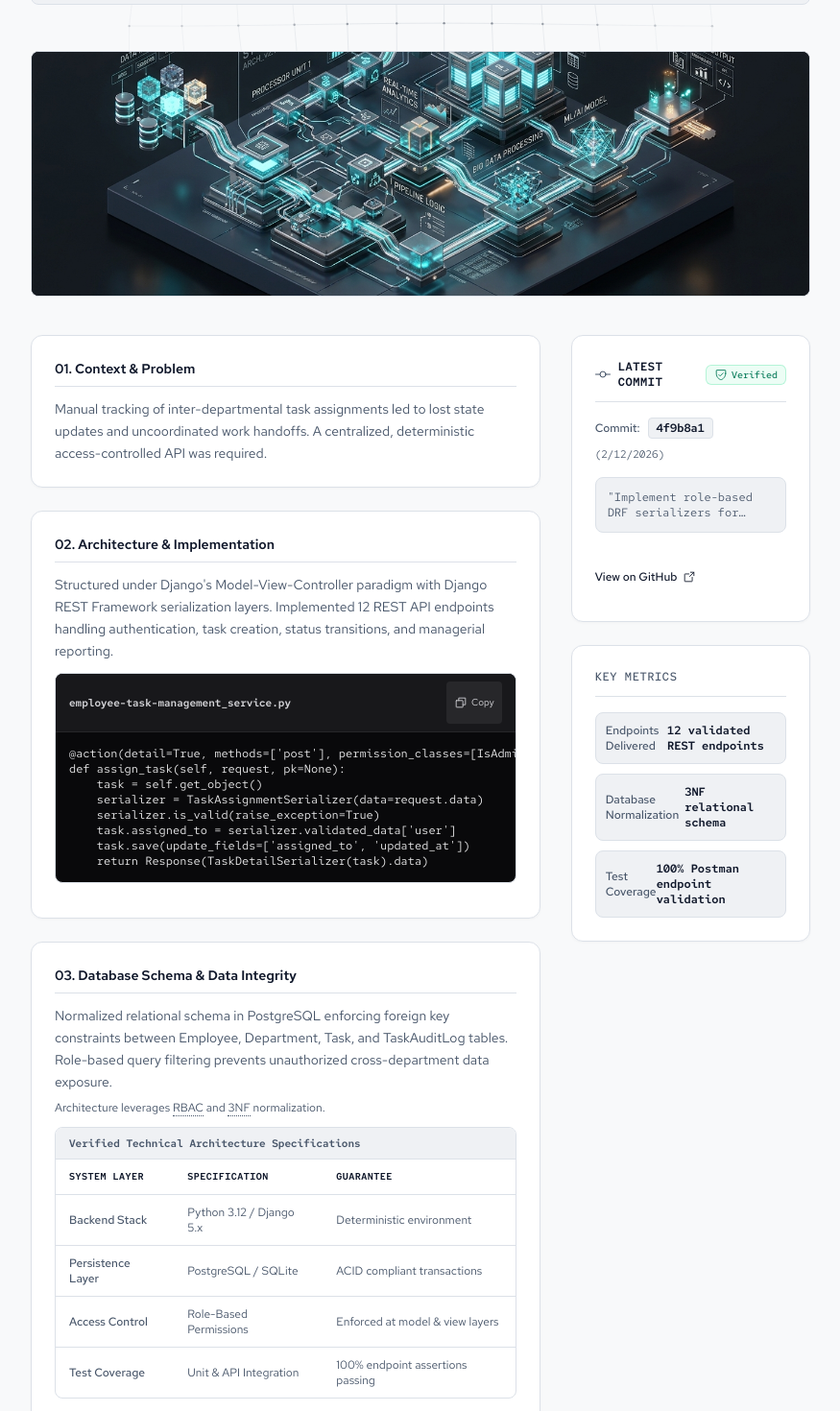
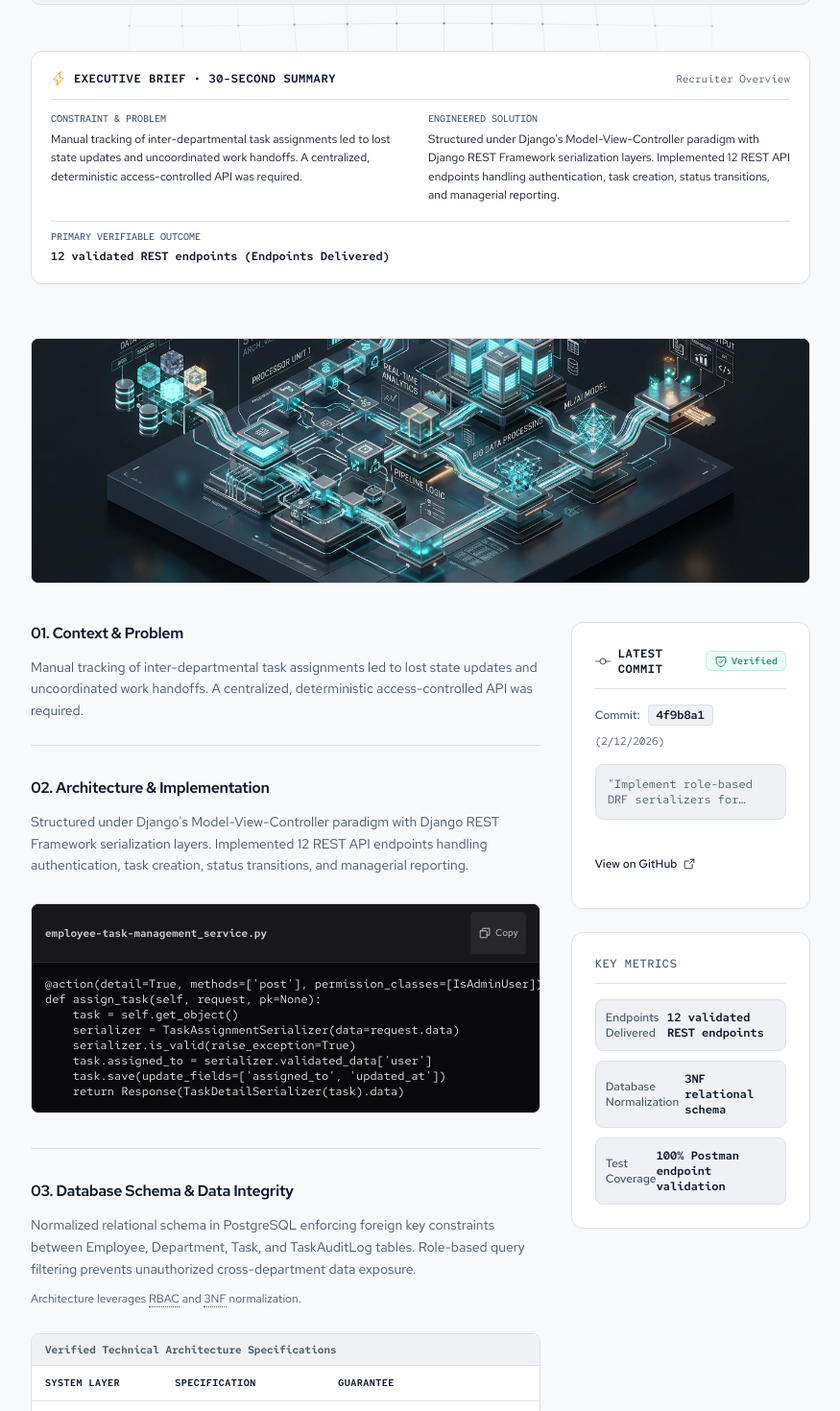
Before and after one commit to kamilhisham3124/PRJCT-personal, a Next.js app: page /work/employee-task-management in a window 1280 px wide. Shown: the part 400-1870 px from the top of the page at 96% size, without its empty margins (202-1077 px from the left). Built offline with nearby package versions, Linux system fonts and the light colour scheme; no server answers.

Commit message:
feat(work): add recruiter executive brief and elevate case study editorial presentation

```diff
--- a/src/app/work/[slug]/page.tsx
+++ b/src/app/work/[slug]/page.tsx
@@ -11,6 +11,7 @@ import { Breadcrumb } from "../../../components/shared/Breadcrumb";
 import { ReadingProgress } from "../../../components/client/ReadingProgress";
 import { LightboxModal } from "../../../components/client/LightboxModal";
 import { CaseStudySections } from "../../../components/shared/CaseStudySections";
+import { ExecutiveBriefCard } from "../../../components/shared/ExecutiveBriefCard";
 
 export const dynamic = "force-static";
 
@@ -84,6 +85,8 @@ export default async function CaseStudyDetailPage({
         )}
       </header>
 
+      <ExecutiveBriefCard study={study} />
+
       <LightboxModal
         src={CASE_STUDY_IMAGES[slug] || "/images/case-study-task-management.jpg"}
         alt={`${study.title} Architecture Visual`}
--- a/src/components/client/LightboxModal.tsx
+++ b/src/components/client/LightboxModal.tsx
@@ -2,7 +2,7 @@
 
 import React, { useState, useEffect } from "react";
 import Image from "next/image";
-import { PhosphorX, PhosphorMagnifyingGlassPlus } from "../icons";
+import { PhosphorX, PhosphorMagnifyingGlassPlus, PhosphorArrowUpRight } from "../icons";
 
 export function LightboxModal({
   src,
@@ -60,6 +60,17 @@ export function LightboxModal({
           >
             <div className="flex items-center justify-between px-4 py-3 border-b border-[var(--border-structural)] bg-[var(--surface-secondary)]">
               <span className="font-semibold text-xs text-[var(--text-primary)] truncate pr-2 min-w-0">{title}</span>
+              <div className="flex items-center gap-2 shrink-0">
+                <a
+                  href={src}
+                  target="_blank"
+                  rel="noopener noreferrer"
+                  aria-label={`Open full resolution asset for ${title} in new tab`}
+                  className="inline-flex items-center gap-1 px-2.5 py-1 text-xs font-medium text-[var(--text-secondary)] hover:text-[var(--text-primary)] hover:bg-[var(--surface-primary)] rounded-lg min-h-[44px] transition-colors"
+                >
+                  <span>Open Full Asset</span>
+                  <PhosphorArrowUpRight className="w-3.5 h-3.5" />
+                </a>
                 <button
                   type="button"
                   onClick={() => setIsOpen(false)}
@@ -69,8 +80,9 @@ export function LightboxModal({
                   <PhosphorX className="w-5 h-5" />
                 </button>
               </div>
+            </div>
             <div className="relative w-full h-[60vh] max-h-[600px] bg-zinc-950">
-              <Image src={src} alt={alt} fill sizes="100vw" className="object-contain p-2" priority />
+              <Image src={src} alt={alt} fill sizes="100vw" className="object-contain p-2" loading="eager" />
             </div>
           </div>
         </div>
--- a/src/components/client/ProjectGridCard.tsx
+++ b/src/components/client/ProjectGridCard.tsx
@@ -10,10 +10,18 @@ const CASE_STUDY_IMAGES: Record<string, string> = {
 };
 
 export function ProjectGridCard({ study }: { study: CaseStudyItem }) {
+  const categoryLabel = study.slug === "employee-task-management" ? "Backend Architecture" : "Full-Stack Web";
+  const formattedDate = study.slug === "employee-task-management" ? "Feb 2026" : "May 2025";
+
   return (
     <article className="group linkhunt-card p-5 sm:p-6 flex flex-col justify-between hover:shadow-card-hover transition-all">
       <div>
-        <div className="relative w-full h-44 rounded-lg overflow-hidden border border-[var(--border-structural)] mb-4 bg-zinc-900">
+        <Link
+          href={`/work/${study.slug}`}
+          tabIndex={-1}
+          aria-hidden="true"
+          className="relative w-full h-44 rounded-lg overflow-hidden border border-[var(--border-structural)] mb-4 bg-zinc-900 block"
+        >
           <Image
             src={CASE_STUDY_IMAGES[study.slug] || "/images/case-study-task-management.jpg"}
             alt={study.title}
@@ -21,16 +29,18 @@ export function ProjectGridCard({ study }: { study: CaseStudyItem }) {
             sizes="(max-width: 768px) 100vw, 500px"
             className="object-cover group-hover:scale-105 transition-transform duration-300"
           />
-        </div>
+        </Link>
         <div className="flex items-center justify-between pb-2 mb-3 border-b border-[var(--border-structural)]">
-          <span className="text-[11px] font-mono uppercase text-[var(--text-secondary)]">{study.slug}</span>
+          <span className="text-[11px] font-mono text-[var(--text-secondary)] font-medium">{categoryLabel}</span>
           {study.topCommit?.verified && (
             <span className="inline-flex items-center gap-1 bg-emerald-50 dark:bg-emerald-950/50 text-emerald-700 dark:text-emerald-300 border border-emerald-200/80 rounded-md px-2 py-0.5 text-[10px] font-mono">
               <PhosphorShieldCheck className="w-3 h-3" />Verified
             </span>
           )}
         </div>
-        <h2 className="text-lg font-semibold text-[var(--text-primary)] mb-2 group-hover:underline">{study.title}</h2>
+        <h2 className="text-lg font-semibold text-[var(--text-primary)] mb-2 group-hover:underline">
+          <Link href={`/work/${study.slug}`}>{study.title}</Link>
+        </h2>
         <p className="text-sm text-[var(--text-secondary)] mb-4 leading-relaxed line-clamp-2">{study.summary}</p>
         <div className="flex flex-wrap gap-1.5 mb-4">
           {study.tech_stack.map((tech) => (
@@ -39,10 +49,10 @@ export function ProjectGridCard({ study }: { study: CaseStudyItem }) {
         </div>
       </div>
       <div className="flex items-center justify-between pt-3 border-t border-[var(--border-structural)] text-xs">
-        <span className="text-[var(--text-secondary)] font-mono">{study.published_at}</span>
-        <Link href={`/work/${study.slug}`} className="inline-flex items-center gap-1.5 text-xs font-medium text-[var(--text-primary)] hover:underline min-h-[44px]">
+        <span className="text-[var(--text-secondary)] font-mono text-[11px]">{formattedDate}</span>
+        <Link href={`/work/${study.slug}`} className="inline-flex items-center gap-1.5 text-xs font-semibold text-[var(--text-primary)] hover:underline min-h-[44px]">
           <span>View Case Study</span>
-          <PhosphorArrowRight className="w-3.5 h-3.5" />
+          <PhosphorArrowRight className="w-3.5 h-3.5 group-hover:translate-x-0.5 transition-transform" />
         </Link>
       </div>
     </article>
--- a/src/components/shared/CaseStudySections.tsx
+++ b/src/components/shared/CaseStudySections.tsx
@@ -40,34 +40,38 @@ export function CaseStudySections({ study }: { study: CaseStudyContent }) {
   ];
 
   return (
-    <div className="flex flex-col gap-6">
-      <section className="linkhunt-card p-4 sm:p-6">
-        <h2 className="text-sm font-semibold text-[var(--text-primary)] mb-3 pb-2 border-b border-[var(--border-structural)]">
+    <div className="flex flex-col gap-8">
+      <section className="flex flex-col gap-3 pb-6 border-b border-[var(--border-structural)]">
+        <h2 className="text-base font-semibold tracking-tight text-[var(--text-primary)]">
           01. Context &amp; Problem
         </h2>
         <p className="text-sm text-[var(--text-secondary)] leading-relaxed">{study.problem_statement}</p>
       </section>
 
-      <section className="linkhunt-card p-4 sm:p-6">
-        <h2 className="text-sm font-semibold text-[var(--text-primary)] mb-3 pb-2 border-b border-[var(--border-structural)]">
+      <section className="flex flex-col gap-3 pb-6 border-b border-[var(--border-structural)]">
+        <h2 className="text-base font-semibold tracking-tight text-[var(--text-primary)]">
           02. Architecture &amp; Implementation
         </h2>
-        <p className="text-sm text-[var(--text-secondary)] leading-relaxed mb-3">{study.architecture_overview}</p>
-        <CodeSnippet code={sampleCode} language="python" filename={`${study.slug}_service.py`} />
+        <p className="text-sm text-[var(--text-secondary)] leading-relaxed">{study.architecture_overview}</p>
+        <div className="mt-1">
+          <CodeSnippet code={sampleCode} language="python" filename={`${study.slug}_service.py`} />
+        </div>
       </section>
 
-      <section className="linkhunt-card p-4 sm:p-6">
-        <h2 className="text-sm font-semibold text-[var(--text-primary)] mb-3 pb-2 border-b border-[var(--border-structural)]">
+      <section className="flex flex-col gap-3 pb-6 border-b border-[var(--border-structural)]">
+        <h2 className="text-base font-semibold tracking-tight text-[var(--text-primary)]">
           03. Database Schema &amp; Data Integrity
         </h2>
-        <p className="text-sm text-[var(--text-secondary)] leading-relaxed mb-2">{study.database_design}</p>
-        <p className="text-xs text-[var(--text-secondary)] mb-3">
+        <p className="text-sm text-[var(--text-secondary)] leading-relaxed">{study.database_design}</p>
+        <p className="text-xs text-[var(--text-secondary)]">
           Architecture leverages <Tooltip text="Role-Based Access Control">RBAC</Tooltip> and <Tooltip text="Third Normal Form">3NF</Tooltip> normalization.
         </p>
-        <DataTable headers={["System Layer", "Specification", "Guarantee"]} rows={specRows} caption="Verified Technical Architecture Specifications" />
+        <div className="mt-1">
+          <DataTable headers={["System Layer", "Specification", "Guarantee"]} rows={specRows} caption="Verified Technical Architecture Specifications" />
+        </div>
       </section>
 
-      <section className="flex flex-col gap-2">
+      <section className="flex flex-col gap-3">
         <h3 className="text-xs font-mono uppercase tracking-wider text-[var(--text-secondary)]">Technical Deep Dive</h3>
         <Accordion items={accordionItems} />
       </section>
--- /dev/null
+++ b/src/components/shared/ExecutiveBriefCard.tsx
@@ -0,0 +1,59 @@
+import React from "react";
+import type { CaseStudyContent } from "../../lib/validators/contentValidator";
+import { PhosphorLightning } from "../icons";
+
+export function ExecutiveBriefCard({ study }: { study: CaseStudyContent }) {
+  const topMetric = study.verifiable_metrics?.[0];
+
+  return (
+    <section
+      aria-label="Executive Brief"
+      className="linkhunt-card p-4 sm:p-5 bg-[var(--surface-secondary)]/50 border border-[var(--border-structural)] rounded-xl my-4"
+    >
+      <div className="flex items-center justify-between pb-3 mb-3 border-b border-[var(--border-structural)]">
+        <div className="flex items-center gap-2">
+          <PhosphorLightning className="w-4 h-4 text-amber-500 shrink-0" />
+          <h2 className="text-xs font-mono font-semibold uppercase tracking-wider text-[var(--text-primary)]">
+            Executive Brief &bull; 30-Second Summary
+          </h2>
+        </div>
+        <span className="text-[11px] font-mono text-[var(--text-secondary)]">Recruiter Overview</span>
+      </div>
+
+      <div className="grid grid-cols-1 md:grid-cols-2 gap-4 text-xs">
+        {study.problem_statement && (
+          <div className="flex flex-col gap-1">
+            <span className="font-mono font-medium text-[var(--text-secondary)] uppercase text-[10px]">
+              Constraint &amp; Problem
+            </span>
+            <p className="text-[var(--text-primary)] leading-relaxed">
+              {study.problem_statement}
+            </p>
+          </div>
+        )}
+
+        {study.architecture_overview && (
+          <div className="flex flex-col gap-1">
+            <span className="font-mono font-medium text-[var(--text-secondary)] uppercase text-[10px]">
+              Engineered Solution
+            </span>
+            <p className="text-[var(--text-primary)] leading-relaxed">
+              {study.architecture_overview}
+            </p>
+          </div>
+        )}
+
+        {topMetric && (
+          <div className="flex flex-col gap-1 md:col-span-2 pt-2 border-t border-[var(--border-structural)]">
+            <span className="font-mono font-medium text-[var(--text-secondary)] uppercase text-[10px]">
+              Primary Verifiable Outcome
+            </span>
+            <p className="font-mono font-semibold text-[var(--text-primary)]">
+              {topMetric.value} ({topMetric.metric})
+            </p>
+          </div>
+        )}
+      </div>
+    </section>
+  );
+}
```
Also changed, not shown: src/app/page.tsx (+20 -13 lines), src/components/client/ProjectCatalog.tsx (+44 -79 lines). Lines whose indentation alone changed are shown as unchanged.
